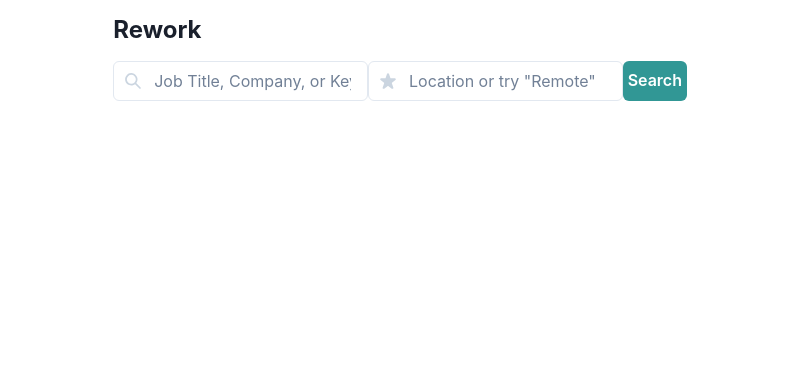
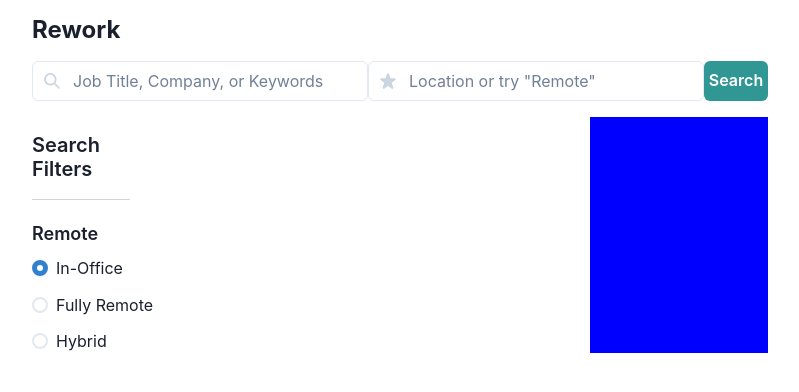
Before and after one commit to khai93/joot.work, a Next.js app: page /search in a window 1280 px wide. Shown: the top 392 px of the page, without its empty margins (240-1039 px from the left). Built offline with nearby package versions, Linux system fonts and the light colour scheme; what inversify would draw is missing.

Commit message:
add filter sidebar

```diff
--- /dev/null
+++ b/app/components/EngineOptions/index.tsx
@@ -0,0 +1,5 @@
+// Copyright 2022 Nang Khai.  All rights reserved.
+// Use of this source code is governed by a GNU General Public License v3.0
+// license that can be found in the LICENSE file.
+
+export * from  "./EngineOptions"
--- /dev/null
+++ b/app/components/FilterSideBar/FilterSideBarContent.tsx
@@ -0,0 +1,48 @@
+// Copyright 2022 Nang Khai.  All rights reserved.
+// Use of this source code is governed by a GNU General Public License v3.0
+// license that can be found in the LICENSE file.
+
+import { Container, FormControl, FormLabel, Radio, RadioGroup, Stack } from "@chakra-ui/react";
+import { useRouter } from "next/router";
+import { useEffect, useState } from "react";
+
+export interface FilterSideBarContentProps {
+
+}
+
+export default function FilterSideBarContent(
+    {
+
+    }: FilterSideBarContentProps
+) {
+    const router = useRouter();
+    const { initLocation, initRemote } = router.query;
+    const [remote, setRemote] = useState(0);
+
+    useEffect(() => {
+        if (!router.isReady) return;
+        if (initRemote !== undefined) setRemote(initRemote ? Number(initRemote) : 0);
+    }, [router.isReady]);
+
+    return (
+        <>
+            <FormControl as="fieldset">
+                <FormLabel
+                    as="legend"
+                    fontWeight="semibold"
+                    fontSize={"lg"}
+                    mb={"0.5em"}
+                >
+                    Remote
+                </FormLabel>
+                <RadioGroup defaultValue={remote} value={remote} onChange={v => setRemote(Number(v))}>
+                    <Stack spacing="0.8em">
+                        <Radio value={0}>In-Office</Radio>
+                        <Radio value={1}>Fully Remote</Radio>
+                        <Radio value={2}>Hybrid</Radio>
+                    </Stack>
+                </RadioGroup>
+            </FormControl>
+        </>
+    )
+}
--- a/app/components/FilterSideBar/FilterSideBarDrawer.tsx
+++ b/app/components/FilterSideBar/FilterSideBarDrawer.tsx
@@ -3,6 +3,7 @@
 // license that can be found in the LICENSE file.
 
 import { Drawer, DrawerBody, DrawerContent, DrawerHeader, DrawerOverlay } from "@chakra-ui/react"
+import FilterSideBarContent from "./FilterSideBarContent"
 
 export interface FilterSideBarDrawerProps {
     isOpen: boolean,
@@ -22,9 +23,7 @@
                     Search Filters
                 </DrawerHeader>
                 <DrawerBody>
-                    <p>Test</p>
-                    <p>Test</p>
-                    <p>Test</p>
+                    <FilterSideBarContent />
                 </DrawerBody>
             </DrawerContent>
         </Drawer>
--- a/app/components/JobSearchResults/JobSearchResults.tsx
+++ b/app/components/JobSearchResults/JobSearchResults.tsx
@@ -3,7 +3,7 @@
 // license that can be found in the LICENSE file.
 
 import { JobPost, SerializedJobPost } from "@/core/JobPost";
-import { Heading, Stack } from "@chakra-ui/react";
+import { Heading, Stack, StackProps } from "@chakra-ui/react";
 import JobSearchResult from "./JobSearchResult";
 
 export interface JobSearchResultsProps {
@@ -11,11 +11,13 @@
 }
 
 export default function JobSearchResultsMobile({
-    jobResults
-}: JobSearchResultsProps) {
+    jobResults,
+    ...rest
+}: JobSearchResultsProps & StackProps) {
     return (
         <Stack
             my="1em"
+            {...rest}
         >
             {
                 jobResults.map(v => <JobSearchResult key={v.link} jobData={v} />)
--- a/app/core/JobScraperService.ts
+++ b/app/core/JobScraperService.ts
@@ -7,7 +7,7 @@
 
 export type JobSearchFilter = {
     location?: Location,
-    remote?: boolean
+    remoteType?: number // 0 - In-office, 1 - Remote Only, 2 - Hybrid
 }
 
 /**
--- a/pages/search.tsx
+++ b/pages/search.tsx
@@ -2,13 +2,13 @@
 // Use of this source code is governed by a GNU General Public License v3.0
 // license that can be found in the LICENSE file.
 
+import FilterSideBarContent from "@/app/components/FilterSideBar/FilterSideBarContent"
 import FilterSideBarDrawer from "@/app/components/FilterSideBar/FilterSideBarDrawer"
-import JobSearchResult from "@/app/components/JobSearchResults/JobSearchResult"
 import JobSearchResults from "@/app/components/JobSearchResults/JobSearchResults"
 import { SearchBar } from "@/app/components/SearchForm"
 import { JobPost, SerializedJobPost, serializeJobPost } from "@/core/JobPost"
 import { SettingsIcon } from "@chakra-ui/icons"
-import { Button, Container, Flex, Grid, GridItem, Heading, useDisclosure } from "@chakra-ui/react"
+import { Button, Container, Flex, Grid, GridItem, Heading, useDisclosure, Text } from "@chakra-ui/react"
 import { GetServerSideProps, GetServerSidePropsContext, NextPageContext, PreviewData } from "next"
 import { useRouter } from "next/router"
 import { ParsedUrlQuery } from "querystring"
@@ -43,7 +43,7 @@
     }, [searchResult])
 
     return (
-        <Container minWidth={{lg:"40%"}}>
+        <Container minWidth={{lg: "60%"}}>
             <FilterSideBarDrawer isOpen={isOpen} onClose={onClose} />
             <Flex my={{base: "1em"}}>
                 <Heading fontSize="2xl" fontWeight={"bold"} marginRight="auto">Rework</Heading>
@@ -69,7 +69,33 @@
                 loading={searching}
             />
 
-            <JobSearchResults jobResults={searchResult} />
+            <JobSearchResults display={{lg:"none"}}  jobResults={searchResult} />
+            <Grid
+                display={{base:"none", lg: "grid"}}
+
+                templateRows='repeat(8, 1fr)'
+                templateColumns='repeat(8, 1fr)'
+                my="1em"
+                gap={2}
+            >
+                <GridItem rowSpan={8} colSpan={2} mt="1em">
+                    <Heading
+                        size={"md"}
+                        fontWeight="semibold"
+                        mb="1em"
+                        pb="0.9em"
+                        borderBottom="1px solid lightgray"
+                        mr="4em"
+                    >
+                        Search Filters
+                    </Heading>
+                    <FilterSideBarContent />
+                </GridItem>
+                <GridItem rowSpan={8} colSpan={4}>
+                    <JobSearchResults jobResults={searchResult} />
+                </GridItem>
+                <GridItem rowSpan={8} colSpan={2} bg="blue"></GridItem>
+            </Grid>
         </Container>
     )
 }
```
Also changed, not shown: app/components/EngineOptions/EngineOptions.tsx (added, +37 -0 lines).
